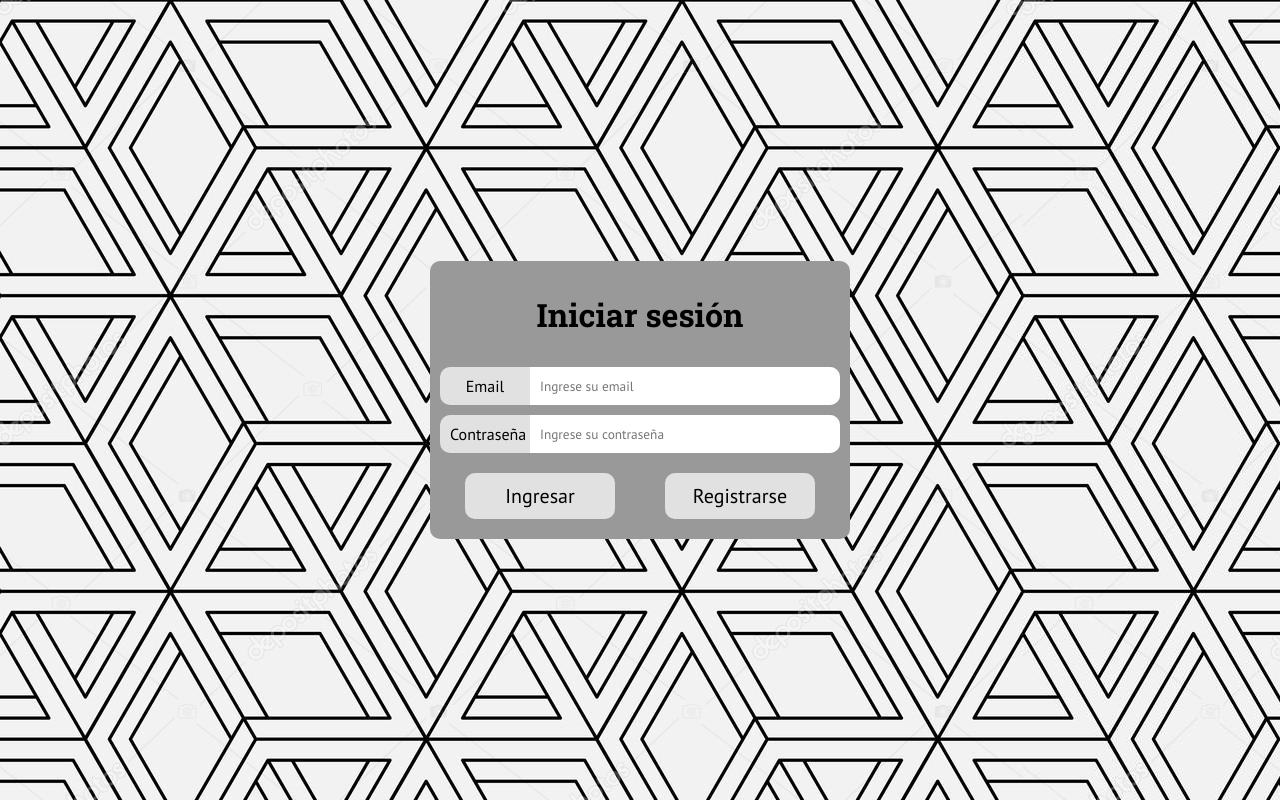
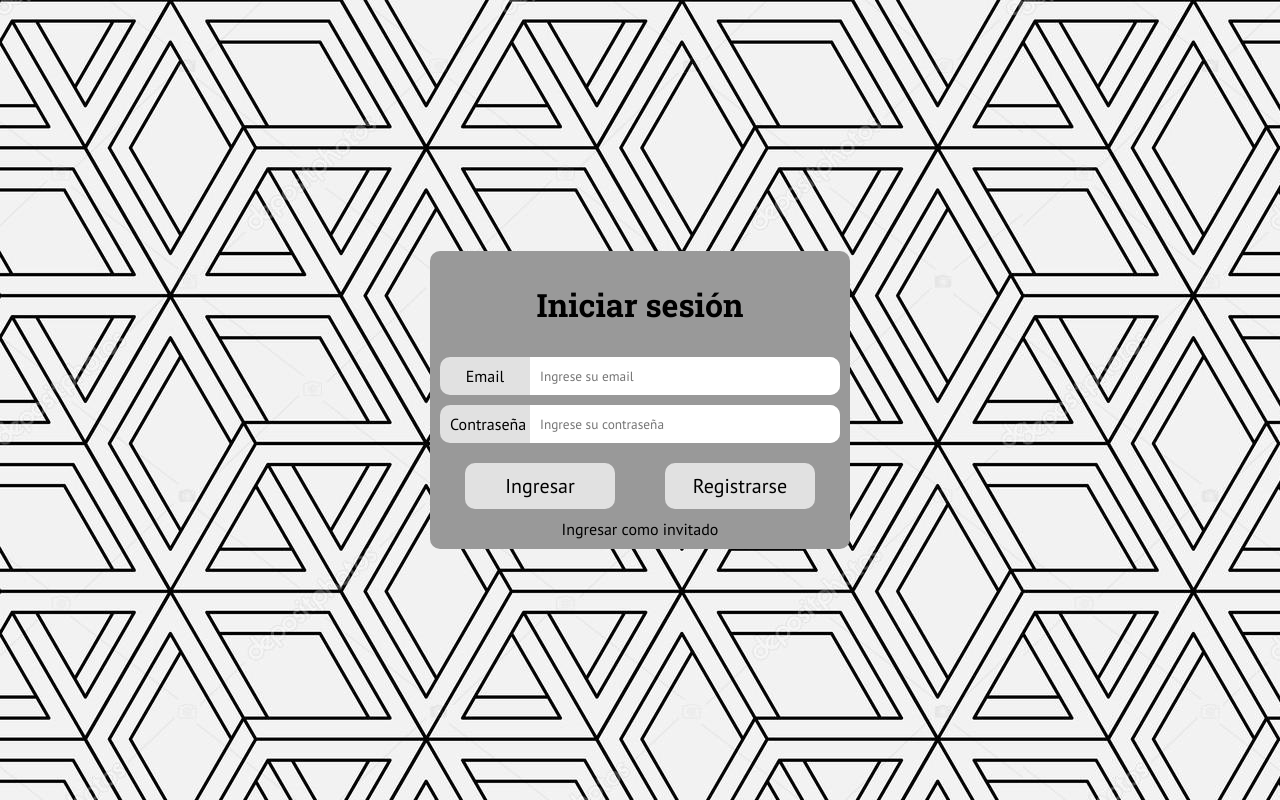
Before and after one commit to castrocarlos313/ToDo_frontend, a React (Create React App) app: page / in a window 1280 px wide. Built offline with nearby package versions, Linux system fonts and the light colour scheme; no server answers; what proptypes would draw is missing.

Commit message:
Cambios menores

```diff
--- a/src/components/auth/Login.js
+++ b/src/components/auth/Login.js
@@ -16,6 +16,14 @@ const Container = styled.div`
   display: flex;
   justify-content: center;
   align-items: center;
+`;
+
+const Invitado = styled.span`
+  text-align: center;
+  cursor: pointer;
+  &:hover {
+    color: #fff;
+  }
 `;
 
 const Login = () => {
@@ -77,6 +85,11 @@ const Login = () => {
             Registrarse
           </Boton>
         </div>
+        <Invitado
+          onClick={() => login({ email: "i@i.com", contraseña: "123456" })}
+        >
+          Ingresar como invitado
+        </Invitado>
       </Form>
     </Container>
   );
```
